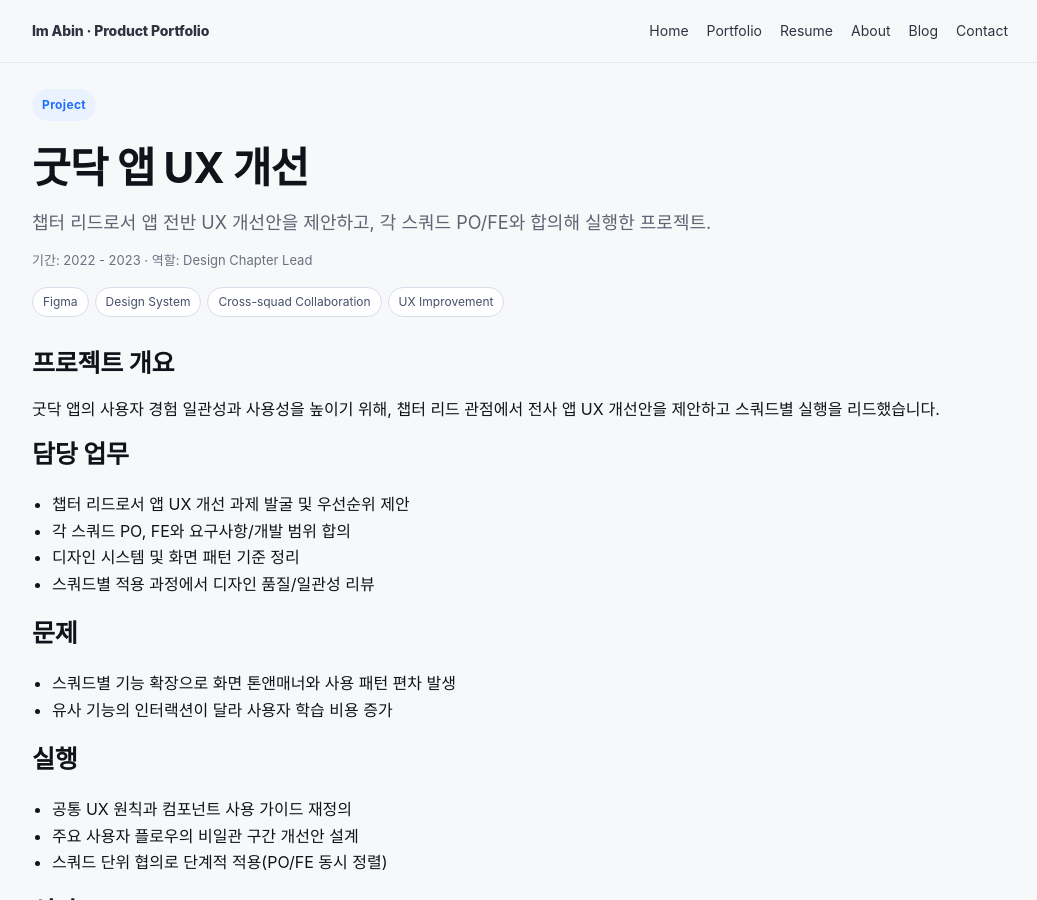
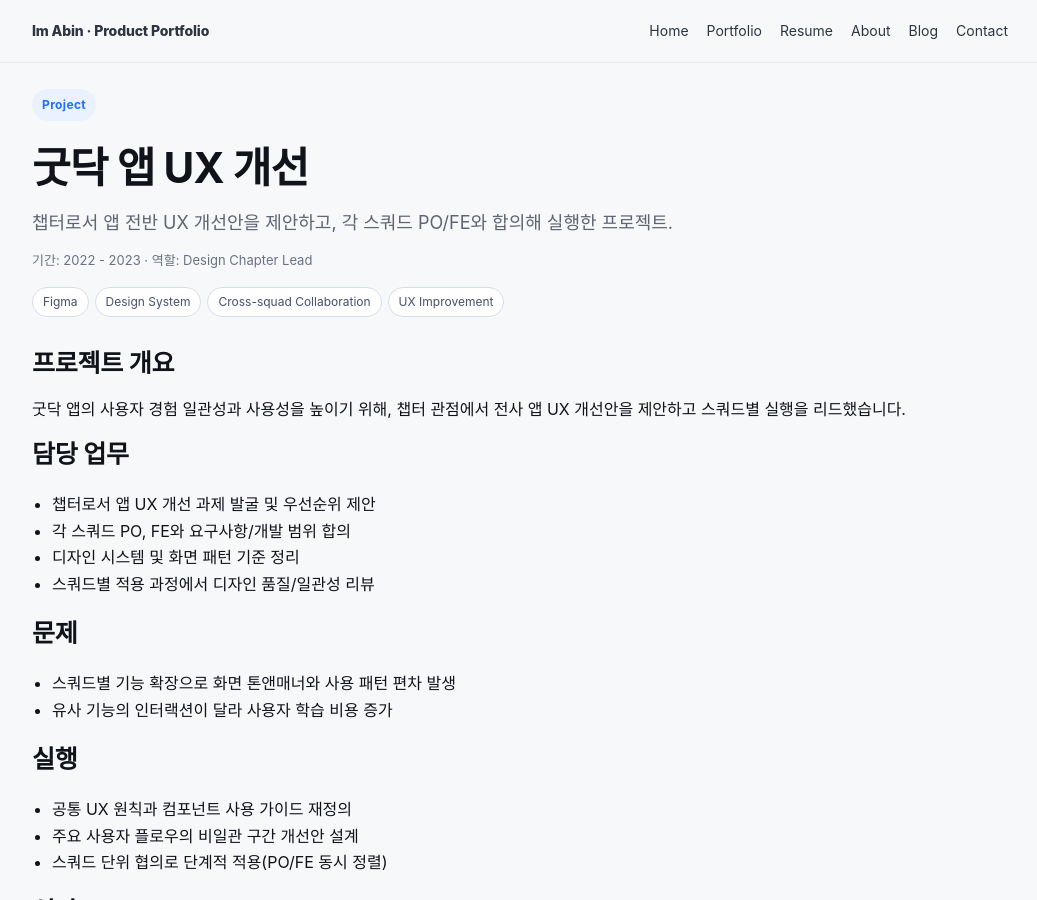
Before and after one commit to ima-bin/ima-bin.github.io, a Jekyll site: the page built from _projects/2026-06-goodoc-app-ux-improvement.md, in a window 1280 px wide and 900 px high. Shown: the whole window, without its empty margins (120-1157 px from the left). Built offline with Jekyll 4.4.1, drawn with Linux system fonts in a browser that asks for light colours.

Commit message:
Portfolio: 챕터 리드 → 챕터

```diff
--- a/_projects/2026-06-goodoc-app-ux-improvement.md
+++ b/_projects/2026-06-goodoc-app-ux-improvement.md
@@ -4,15 +4,15 @@ title: "굿닥 앱 UX 개선"
 order: 4
 period: "2022 - 2023"
 role: "Design Chapter Lead"
-summary: "챕터 리드로서 앱 전반 UX 개선안을 제안하고, 각 스쿼드 PO/FE와 합의해 실행한 프로젝트."
+summary: "챕터로서 앱 전반 UX 개선안을 제안하고, 각 스쿼드 PO/FE와 합의해 실행한 프로젝트."
 stack: ["Figma", "Design System", "Cross-squad Collaboration", "UX Improvement"]
 thumbnail: "/assets/images/goodoc-ux-0415/cover-03-04.png"
 ---
 ## 프로젝트 개요
-굿닥 앱의 사용자 경험 일관성과 사용성을 높이기 위해, 챕터 리드 관점에서 전사 앱 UX 개선안을 제안하고 스쿼드별 실행을 리드했습니다.
+굿닥 앱의 사용자 경험 일관성과 사용성을 높이기 위해, 챕터 관점에서 전사 앱 UX 개선안을 제안하고 스쿼드별 실행을 리드했습니다.
 
 ## 담당 업무
-- 챕터 리드로서 앱 UX 개선 과제 발굴 및 우선순위 제안
+- 챕터로서 앱 UX 개선 과제 발굴 및 우선순위 제안
 - 각 스쿼드 PO, FE와 요구사항/개발 범위 합의
 - 디자인 시스템 및 화면 패턴 기준 정리
 - 스쿼드별 적용 과정에서 디자인 품질/일관성 리뷰
```
